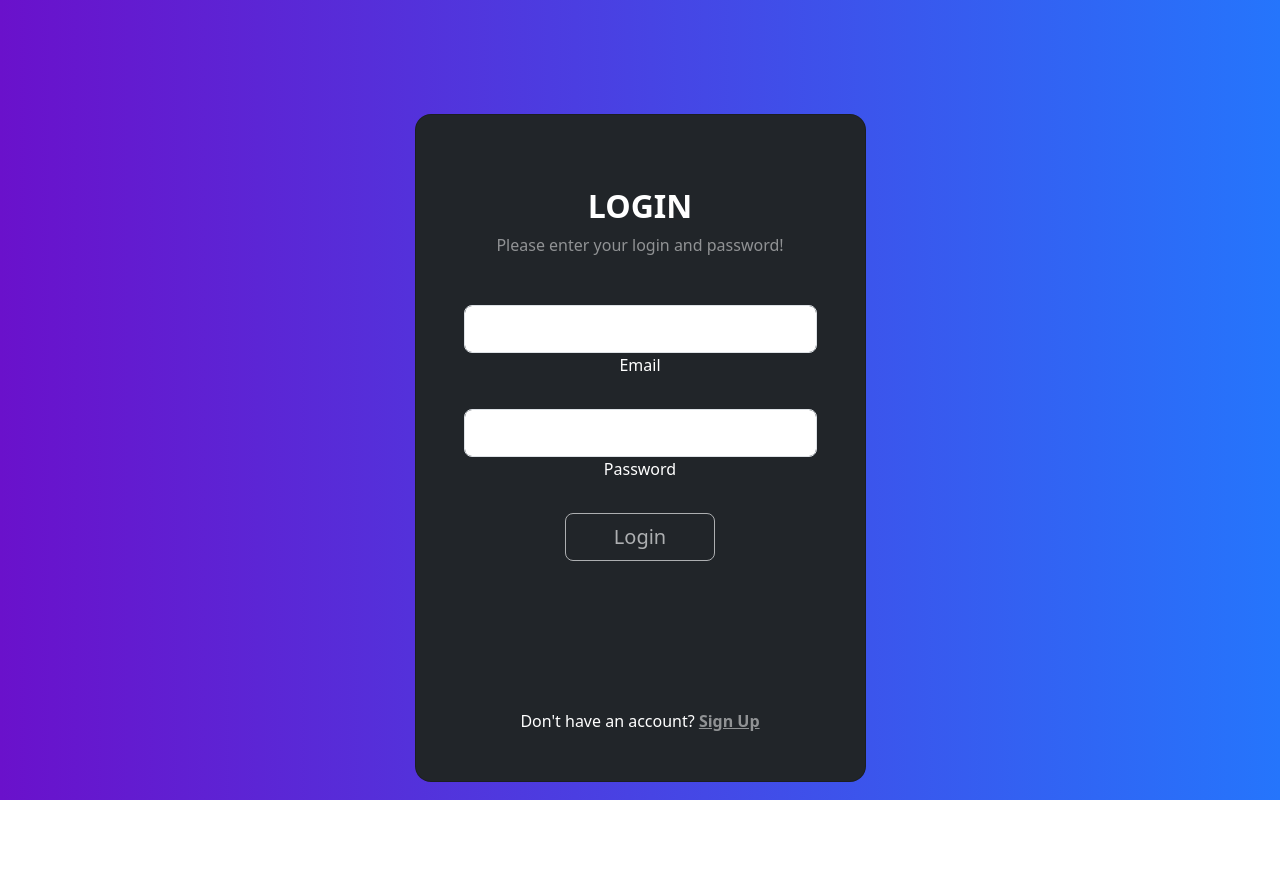
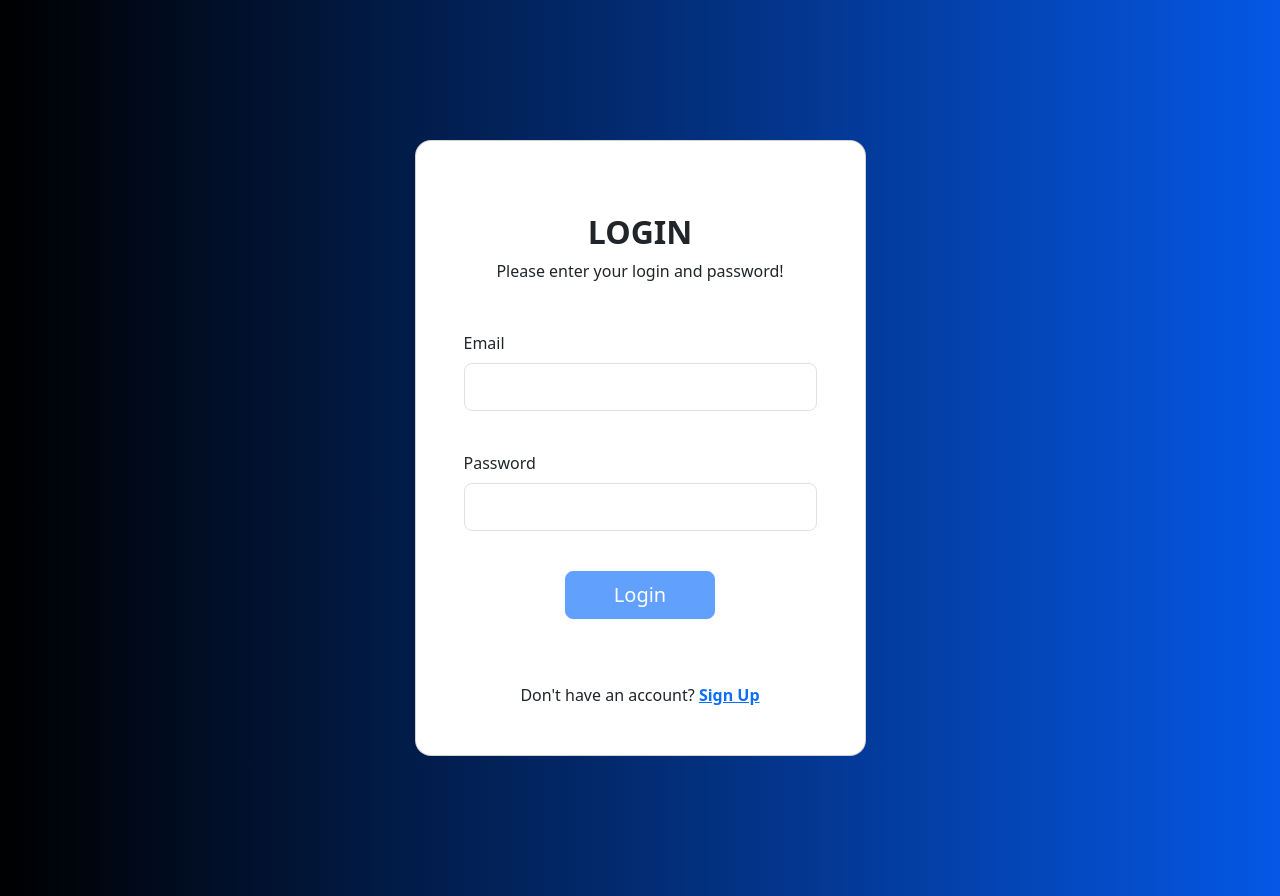
Before and after one commit to leorossiio/crud-app-ac2, an Angular app in the folder Frontend/crud-app/: page /login in a window 1280 px wide. Before the commit the page ends 848 px from the top, so only its background shows below. Built offline with nearby package versions, Linux system fonts and the light colour scheme.

Commit message:
style: melhorando o visual e ordenando os componentes do Login

```diff
--- a/Frontend/crud-app/angular.json
+++ b/Frontend/crud-app/angular.json
@@ -98,5 +98,8 @@
         }
       }
     }
+  },
+  "cli": {
+    "analytics": false
   }
 }
--- a/Frontend/crud-app/src/app/pages/login/login.component.css
+++ b/Frontend/crud-app/src/app/pages/login/login.component.css
@@ -3,8 +3,8 @@
   background: #6a11cb;
 
   /* Chrome 10-25, Safari 5.1-6 */
-  background: -webkit-linear-gradient(to right, rgba(106, 17, 203, 1), rgba(37, 117, 252, 1));
+  background: -webkit-linear-gradient(to right, rgb(0, 0, 0), rgb(8, 92, 235));
 
   /* W3C, IE 10+/ Edge, Firefox 16+, Chrome 26+, Opera 12+, Safari 7+ */
-  background: linear-gradient(to right, rgba(106, 17, 203, 1), rgba(37, 117, 252, 1))
+  background: linear-gradient(to right, rgb(0, 0, 0), rgb(5, 87, 229))
   }
--- a/Frontend/crud-app/src/app/pages/login/login.component.html
+++ b/Frontend/crud-app/src/app/pages/login/login.component.html
@@ -1,62 +1,62 @@
-<section class="vh-100 gradient-custom">
-  <div class="container py-5 vh-100">
+<section class="gradient-custom">
+  <div class="container py-5">
     <div class="row d-flex justify-content-center align-items-center vh-100">
       <div class="col-12 col-md-8 col-lg-6 col-xl-5">
-        <div class="card bg-dark text-white" style="border-radius: 1rem;">
-          <div class="card-body p-5 text-center">
+        <div class="card bg-white" style="border-radius: 1rem;">
+          <div class="card-body p-5">
 
-            <div class="mb-md-5 mt-md-4 pb-5">
+            <div class="mb-md-5 mt-md-4 pb-3">
 
-              <h2 class="fw-bold mb-2 text-uppercase">Login</h2>
-              <p class="text-white-50 mb-5">Please enter your login and password!</p>
+              <h2 class="fw-bold mb-2 text-uppercase text-center">Login</h2>
+              <p class="text-50 mb-5 text-center">Please enter your login and password!</p>
 
               <form [formGroup]="loginForm">
 
                 <div class="form-outline form-white mb-4">
+
+                  <label class="form-label" for="typeEmailX">Email</label>
+                  <input type="email" id="typeEmailX" class="form-control form-control-lg" formControlName="email"/>
+
                   <!-- ERROR -->
                   <div *ngIf="loginForm.get('email')?.invalid && (loginForm.get('email')?.dirty || loginForm.get('email')?.touched)">
-                    <div class="text-danger">Email é obrigatório</div>
+                    <div class="text-danger pt-2">Email é obrigatório</div>
                   </div>
                   <!-- ERROR -->
-
-                  <!-- ERROR -->
-                  <div *ngIf="invalidUser">
-                    <div class="text-danger">E-mail / senha inválidos</div>
-                  </div>
-                  <!-- ERROR -->
-
-                  <input type="email" id="typeEmailX" class="form-control form-control-lg" formControlName="email"/>
-                  <label class="form-label" for="typeEmailX">Email</label>
-
                 </div>
 
 
 
                 <div class="form-outline form-white mb-4">
+
+                  <label class="form-label pt-3" for="typePasswordX">Password</label>
+                  <input type="password" id="typePasswordX" class="form-control form-control-lg"  formControlName="password"/>
+
                   <!-- ERROR -->
                   <div *ngIf="loginForm.get('password')?.invalid && (loginForm.get('password')?.dirty || loginForm.get('password')?.touched)">
-                    <div class="text-danger">Senha é um campo obrigatório</div>
+                    <div class="text-danger pt-2">Senha é um campo obrigatório</div>
                   </div>
                   <!-- ERROR -->
-
-                  <input type="password" id="typePasswordX" class="form-control form-control-lg"  formControlName="password"/>
-                  <label class="form-label" for="typePasswordX">Password</label>
                 </div>
 
-                <button class="btn btn-outline-light btn-lg px-5" (click)="login()" [disabled]="!loginForm.valid">Login</button>
+                <div *ngIf="invalidUser">
+                  <div class="text-danger text-center">E-mail / senha inválidos</div>
+                </div>
 
-                <div class="d-flex justify-content-center text-center mt-4 pt-1">
+                <div class="d-flex justify-content-center pt-3">
+                  <button class="btn btn-primary btn-lg px-5" (click)="login()" [disabled]="!loginForm.valid">Login</button>
+                </div>
+
+                <!-- <div class="d-flex justify-content-center text-center mt-4 pt-1">
                   <a href="#!" class="text-white"><i class="fab fa-facebook-f fa-lg"></i></a>
                   <a href="#!" class="text-white"><i class="fab fa-twitter fa-lg mx-4 px-2"></i></a>
                   <a href="#!" class="text-white"><i class="fab fa-google fa-lg"></i></a>
-                </div>
+                </div> -->
               </form>
 
             </div>
 
-            <div>
-              <p class="mb-0">Don't have an account? <a class="text-white-50 fw-bold" routerLink="/signup">Sign Up</a>
-              </p>
+            <div class="d-flex justify-content-center">
+              <p class="mb-0">Don't have an account? <a class="text-50 fw-bold" routerLink="/signup">Sign Up</a></p>
             </div>
 
           </div>
```
Also changed, not shown: Frontend/crud-app/src/app/services/user.service.ts (added, +26 -0 lines), 1 other file (tests, documents, lock files or other folders).
